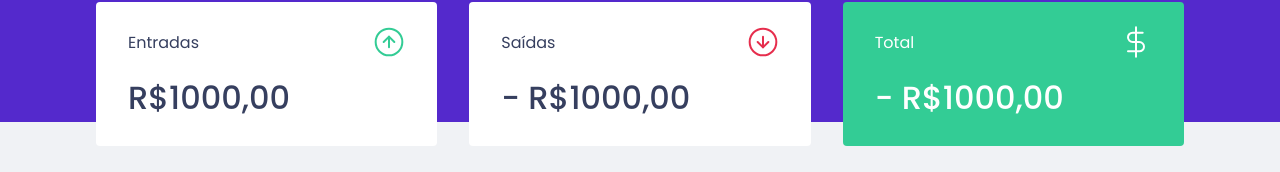
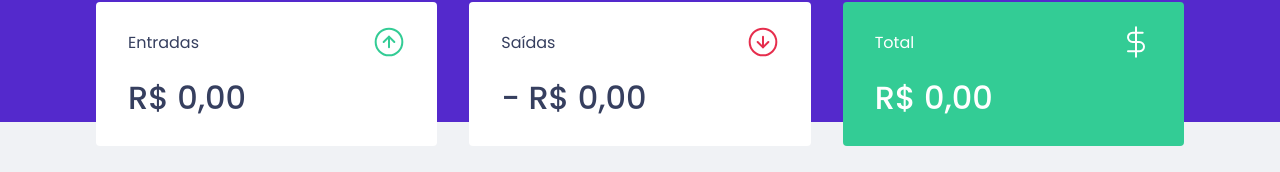
Before and after one commit to valdeirch/dtmoney, a React (Create React App) app: page / in a window 1280 px wide. Shown: the part 150-322 px from the top of the page. Built offline with nearby package versions, Linux system fonts and the light colour scheme; no server answers; what miragejs would draw is missing.

Commit message:
added data to summary

```diff
--- a/src/components/Summary/index.tsx
+++ b/src/components/Summary/index.tsx
@@ -9,6 +9,31 @@
 export function Summary() {
   const { transactions } = useContext(TransactionsContext)
 
+  // const totalDeposits = transactions.reduce((acc, transaction) => {
+  //   if (transaction.type === 'deposit') {
+  //     return acc + transaction.amount
+  //   }
+
+  //   return acc
+  // }, 0)
+
+  const summary = transactions.reduce((acc, transaction) => {
+    if (transaction.type === 'deposit') {
+      acc.deposits += transaction.amount
+      acc.total += transaction.amount
+    } else {
+      acc.withdraws += transaction.amount
+      acc.total -= transaction.amount
+    }
+
+    return acc
+  }, {
+    deposits: 0,
+    withdraws: 0,
+    total: 0
+  })
+
+
   return (
     <Container>
       <div>
@@ -16,21 +41,27 @@
           <p>Entradas</p>
           <img src={incomeImg} alt="Entradas" />
         </header>
-        <strong>R$1000,00</strong>
+        <strong>{new Intl.NumberFormat('pt-BR', {
+                  style: "currency", currency: "BRL"
+                  }).format(summary.deposits)}</strong>
       </div>
       <div>
         <header>
           <p>Saídas</p>
           <img src={outcomeImg} alt="Saídas" />
         </header>
-        <strong>- R$1000,00</strong>
+        <strong>- {new Intl.NumberFormat('pt-BR', {
+                  style: "currency", currency: "BRL"
+                  }).format(summary.withdraws)}</strong>
       </div>
       <div className="highlight-background">
         <header>
           <p>Total</p>
           <img src={totalImg} alt="Total" />
         </header>
-        <strong>- R$1000,00</strong>
+        <strong>{new Intl.NumberFormat('pt-BR', {
+                  style: "currency", currency: "BRL"
+                  }).format(summary.total)}</strong>
       </div>
     </Container>
   )
```
